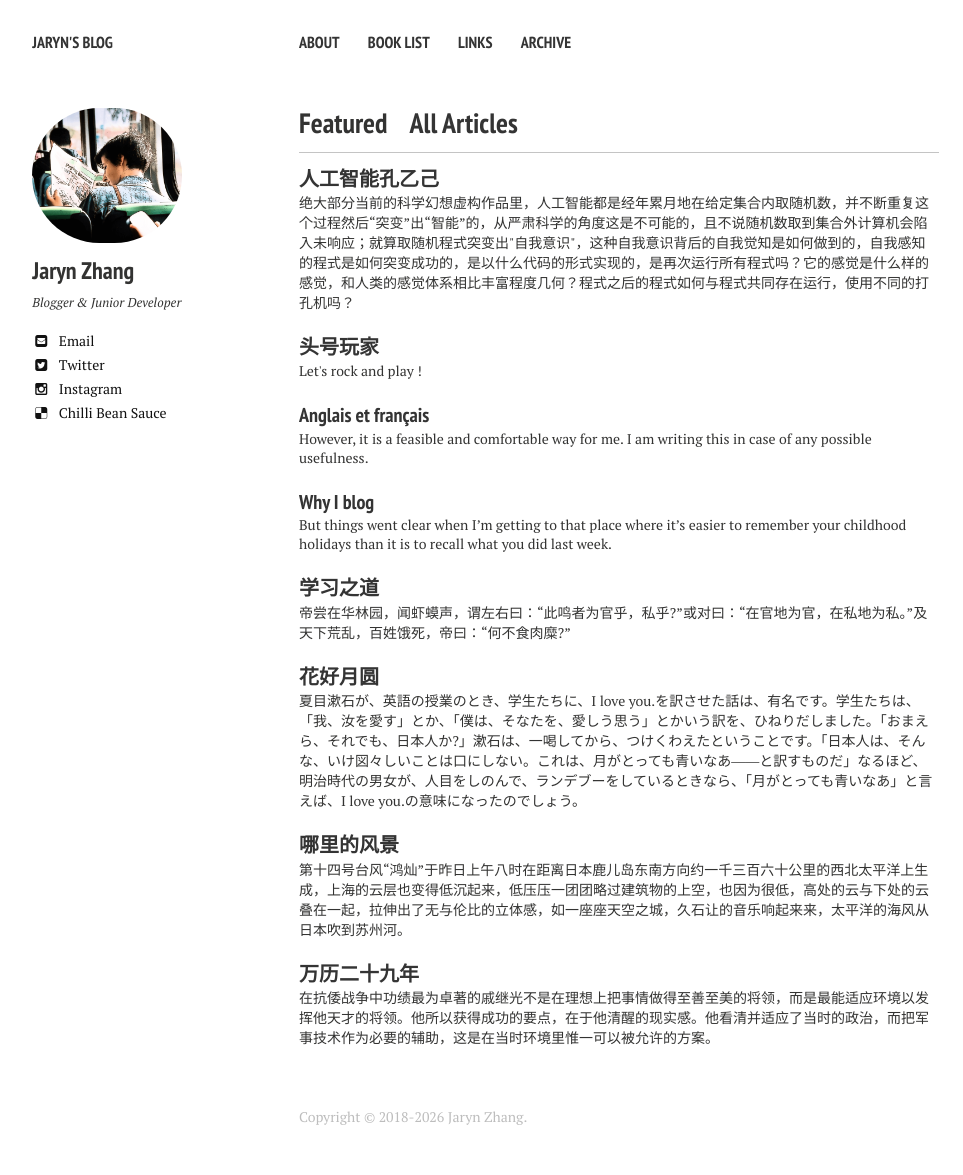
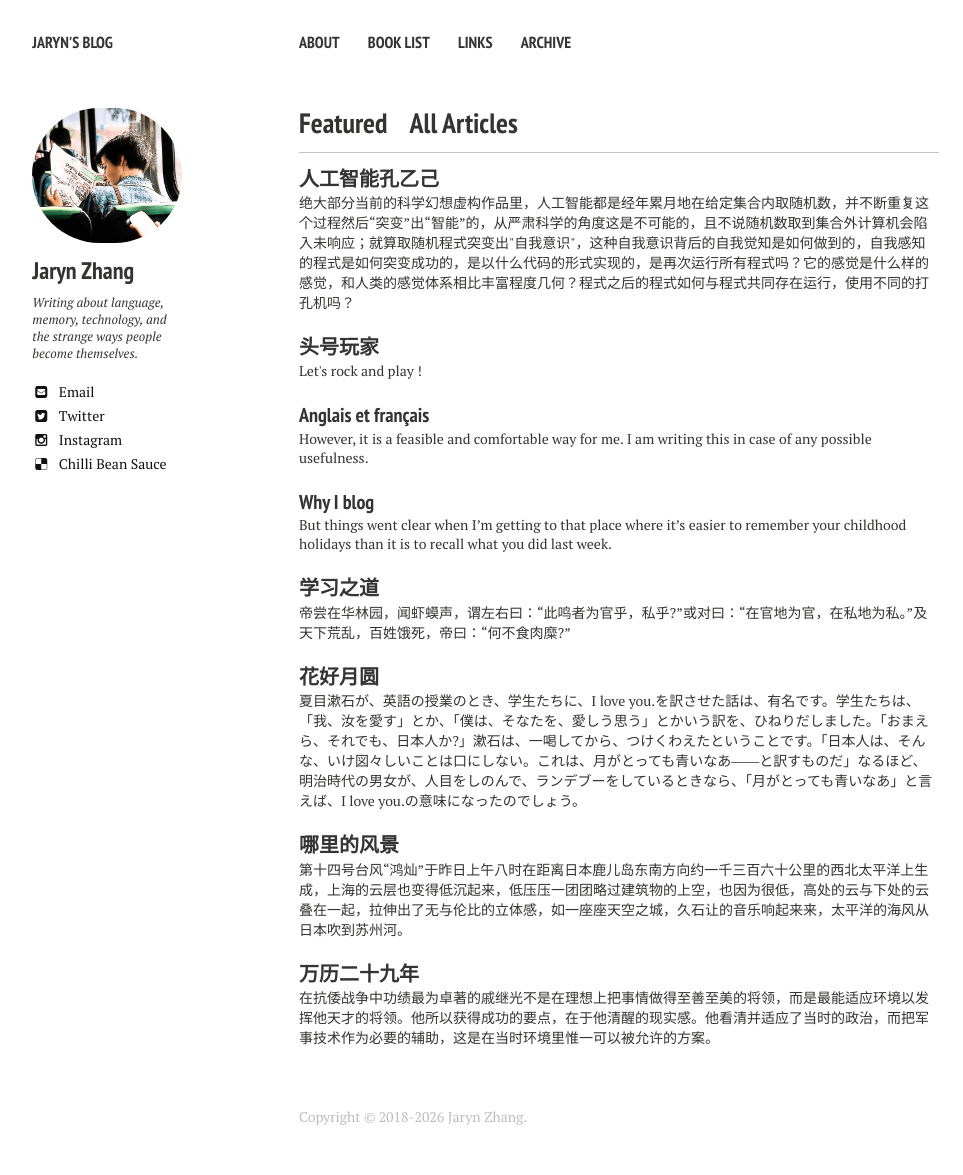
Before and after one commit to jarynzhang/jarynzhang.github.io, a Jekyll site: the page built from index.md, in a window 1280 px wide. Shown: the whole page, without its empty margins (21-984 px from the left). Built offline with Jekyll 4.4.1, drawn with Linux system fonts in a browser that asks for light colours; nearby versions of some CDN libraries.

Commit message:
Update _config.yml

```diff
--- a/_config.yml
+++ b/_config.yml
@@ -28,7 +28,7 @@ kramdown:
 owner:
   name: Jaryn Zhang
   avatar: bio-photo.png
-  bio: "Blogger & Junior Developer"
+  bio: "Writing about language, memory, technology, and the strange ways people become themselves."
   email: jarynzhang@outlook.com
   disqus-shortname:
   twitter: jarynzhang
```
